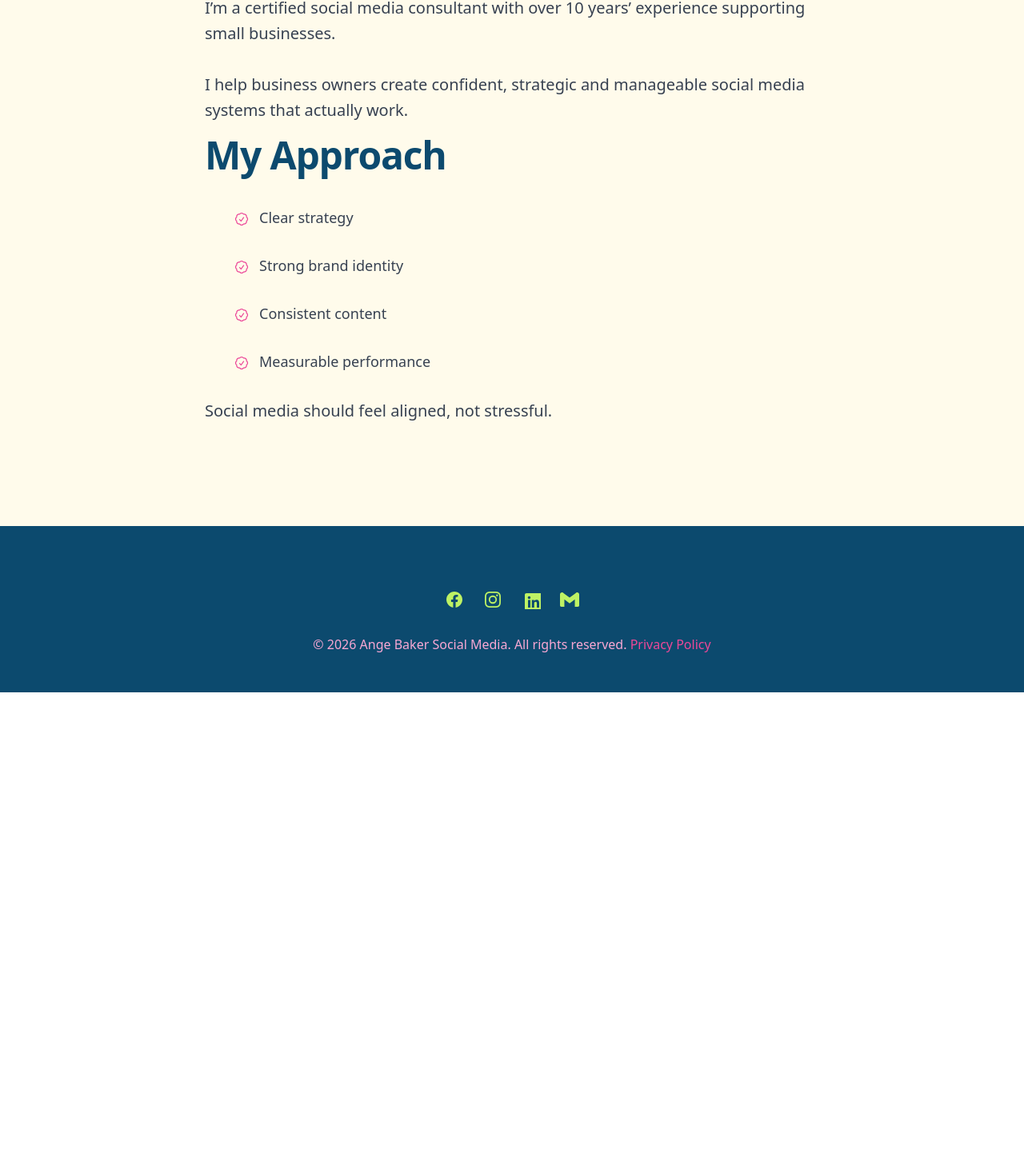
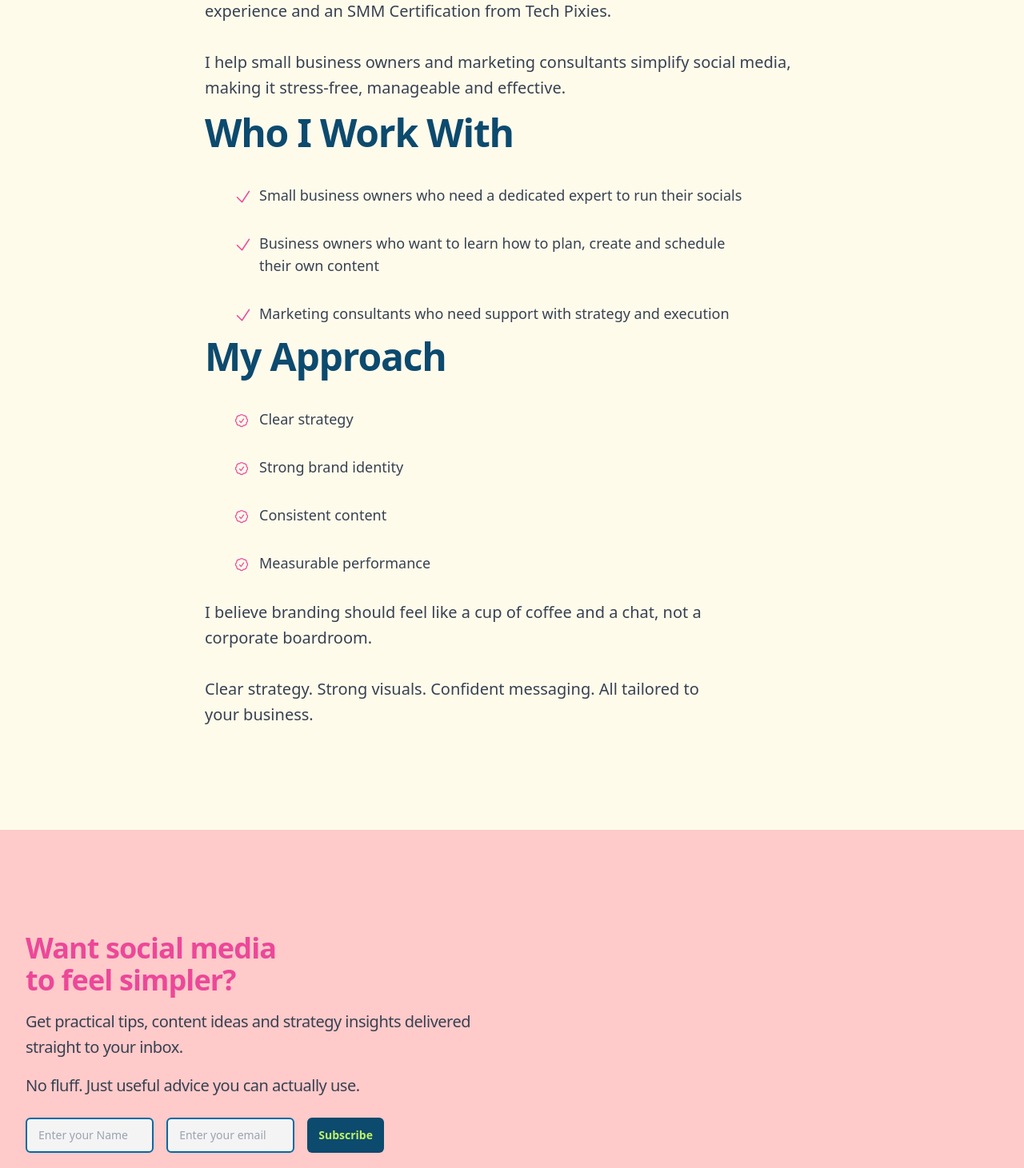
Before and after one commit to RaspiKidd/AngeBakerSM, a Nuxt app: page /about in a window 1280 px wide. Shown: the part 414-1875 px from the top of the page at 80% size. Before the commit the page ends 1280 px from the top, so only its background shows below. Built offline with nearby package versions, Linux system fonts and the light colour scheme.

Commit message:
feat: update content and styling across multiple pages, add newsletter form component

```diff
--- a/components/Header.vue
+++ b/components/Header.vue
@@ -63,7 +63,7 @@
                   </div>
                 </div>-->
                 <div class="-mr-2">
-                  <button type="button" @click="isOpen = !isOpen" class="bg-sky-200 rounded-md p-2 inline-flex items-center justify-center text-gray-400 hover:text-gray-500 hover:bg-gray-100 focus:outline-none focus:ring-2 focus:ring-inset focus:ring-indigo-500">
+                  <button type="button" @click="isOpen = !isOpen" class="bg-pink-500 rounded-md p-2 inline-flex items-center justify-center text-gray-400 hover:text-gray-500 hover:bg-gray-100 focus:outline-none focus:ring-2 focus:ring-inset focus:ring-indigo-500">
                     <span class="sr-only">Open menu</span>
                     <svg class="h-6 w-6" xmlns="http://www.w3.org/2000/svg" fill="none" viewBox="0 0 24 24" stroke="currentColor" aria-hidden="true">
                       <path stroke-linecap="round" stroke-linejoin="round" stroke-width="2" d="M4 6h16M4 12h16M4 18h16" />
@@ -79,7 +79,7 @@
                     leave-to-class="opacity-0 scale-95"
                   >
                     <div v-show="isOpen" class="origin-top-right absolute right-0 mt-2 w-56 rounded-md shadow-lg">
-                      <div class="rounded-md bg-gray-200 shadow-xs">
+                      <div class="rounded-md bg-sky-900 shadow-xs">
                         <div class="mt-6">
                           <nav class="grid gap-y-8">
                             <NuxtLink to="/services" class="text-base font-medium text-lime-500 hover:text-lime-300 focus:outline-none focus:ring-2 focus:ring-offset-2 focus:ring-red-500 p-3">
--- /dev/null
+++ b/components/newsletter-form.vue
@@ -0,0 +1,47 @@
+<template>
+  <div class="bg-red-200 py-16 sm:py-24 lg:py-32">
+    <div class=" mx-auto max-w-7xl sm:px-6 lg:px-8">
+        <h2 class="max-w-xl text-3xl font-semibold tracking-tight text-balance text-pink-500 sm:text-4xl lg:col-span-7">
+            Want social media to feel simpler?
+        </h2>
+        <p class="mt-4 max-w-xl tracking-tight text-balance text-lg font-medium text-pretty text-gray-700 sm:text-xl/8 lg:col-span-7">
+            Get practical tips, content ideas and strategy insights delivered straight
+            to your inbox.
+      </p>
+      <p class=" mt-4 max-w-xl tracking-tight text-balance text-lg font-medium text-pretty text-gray-700 sm:text-xl/8 lg:col-span-7">
+            No fluff. Just useful advice you can actually use.
+      </p>
+
+      <form class="mt-4 w-full max-w-md lg:col-span-5 lg:pt-2" name="Newsletter" method="POST" netlify>
+        <input type="hidden" name="form-name" value="Newsletter" />
+        <div class="flex gap-x-4">
+            <label for="name" class="sr-only">
+                Name
+            </label>
+            <input id="name" name="name" type="text" autocomplete="name" required class="min-w-0 flex-auto rounded-md bg-zinc-100 border-2 px-3.5 py-2 text-base text-gray-900 outline-1 -outline-offset-1 border-sky-700 outline-violet-300 placeholder:text-gray-400 focus:outline-2 focus:-outline-offset-2 focus:outline-violet-600 sm:text-sm/6" placeholder="Enter your Name" />
+            <label for="email-address" class="sr-only">
+                Email address
+            </label>
+            <input id="email-address" name="email" type="email" autocomplete="email" required class="min-w-0 flex-auto rounded-md bg-zinc-100 border-2 px-3.5 py-2 text-base text-gray-900 outline-1 -outline-offset-1 border-sky-700 outline-violet-300 placeholder:text-gray-400 focus:outline-2 focus:-outline-offset-2 focus:outline-violet-600 sm:text-sm/6" placeholder="Enter your email" />
+            <button type="submit" class="flex-none rounded-md bg-sky-900 px-3.5 py-2.5 text-sm font-semibold text-lime-300 shadow-xs hover:bg-sky-700 focus-visible:outline-2 focus-visible:outline-offset-2 focus-visible:outline-sky-600">
+                Subscribe
+            </button>
+        </div>
+        <div class="mt-4">
+            <input type="checkbox" id="checkbox" v-model="checked" required />
+            <label for="checkbox"> We care about your data. Accept our
+                 <a href= "/Privacy-Policy.pdf" class="text-gray-900 font-medium hover:text-sky-700" target="_blank">
+                    Privacy Policy.
+                </a>
+                {{ }}
+            </label>
+          </div>
+
+      </form>
+    </div>
+  </div>
+</template>
+
+<script setup>
+    const checked = ref(false)
+</script>
--- a/pages/about.vue
+++ b/pages/about.vue
@@ -3,14 +3,46 @@
   <div class="bg-amber-50 px-6 py-32 lg:px-8">
     <div class="mx-auto max-w-3xl text-base/7 text-gray-700">
       <h1 class="text-4xl font-semibold tracking-tight text-pink-500 sm:text-6xl">
-        About Ange Baker, Social Media Consultant
+        Hello, I’m Ange
       </h1>
       <p class="mt-8 text-lg font-medium text-pretty text-gray-700 sm:text-xl/8">
-        I’m a certified social media consultant with over 10 years’ experience supporting small businesses.
+        I’m a certified social media consultant with over 10 years’ experience supporting small businesses.I’m a
+        passionate social media manager with 10 years of experience and an SMM Certification from Tech Pixies.
       </p>
       <p class="mt-8 text-lg font-medium text-pretty text-gray-700 sm:text-xl/8">
-        I help business owners create confident, strategic and manageable social media systems that actually work.
+        I help small business owners and marketing consultants simplify social media, making it stress-free,
+        manageable and effective.
       </p>
+      <h2 class="mt-4 text-3xl font-semibold tracking-tight text-sky-900 sm:text-5xl">
+        Who I Work With
+      </h2>
+      <div class="mt-10 max-w-2xl text-gray-600">
+        <dl class="mt-10 max-w-xl space-y-8 text-base leading-7 lg:max-w-none">
+          <div class="relative ml-8 pl-9 text-lg">
+            <dt class="inline text-gray-700">
+              <svg xmlns="http://www.w3.org/2000/svg" fill="none" viewBox="0 0 24 24" stroke-width="1.5" stroke="currentColor" class="size-8 absolute left-1 top-1 h-6 w-6 text-pink-500">
+                <path stroke-linecap="round" stroke-linejoin="round" d="m4.5 12.75 6 6 9-13.5" />
+              </svg>
+              Small business owners who need a dedicated expert to run their socials
+            </dt>
+          </div>
+          <div class="relative ml-8 pl-9 text-lg">
+            <dt class="inline text-gray-700">
+              <svg xmlns="http://www.w3.org/2000/svg" fill="none" viewBox="0 0 24 24" stroke-width="1.5" stroke="currentColor" class="size-8 absolute left-1 top-1 h-6 w-6 text-pink-500">
+                <path stroke-linecap="round" stroke-linejoin="round" d="m4.5 12.75 6 6 9-13.5" />
+              </svg>
+              Business owners who want to learn how to plan, create and schedule their own content
+            </dt>
+          </div>
+          <div class="relative ml-8 pl-9 text-lg">
+            <dt class="inline text-gray-700">
+              <svg xmlns="http://www.w3.org/2000/svg" fill="none" viewBox="0 0 24 24" stroke-width="1.5" stroke="currentColor" class="size-8 absolute left-1 top-1 h-6 w-6 text-pink-500">
+                <path stroke-linecap="round" stroke-linejoin="round" d="m4.5 12.75 6 6 9-13.5" />
+              </svg>
+              Marketing consultants who need support with strategy and execution
+            </dt>
+          </div>
+        </dl>
       <h2 class="mt-4 text-3xl font-semibold tracking-tight text-sky-900 sm:text-5xl">
         My Approach
       </h2>
@@ -54,11 +86,16 @@
           </div>
         </dl>
         <p class="mt-8 text-lg font-medium text-pretty text-gray-700 sm:text-xl/8">
-          Social media should feel aligned, not stressful.
+          I believe branding should feel like a cup of coffee and a chat, not a corporate boardroom.
+        </p>
+        <p class="mt-8 text-lg font-medium text-pretty text-gray-700 sm:text-xl/8">
+          Clear strategy. Strong visuals. Confident messaging. All tailored to your business.
         </p>
       </div>
     </div>
   </div>
+  </div>
+  <newsletter-form />
   <Footer />
 </template>
 
--- a/pages/contact.vue
+++ b/pages/contact.vue
@@ -6,6 +6,7 @@
       <p class="mt-8 text-lg font-medium text-pretty text-gray-500 sm:text-xl/8">Anim aute id magna aliqua ad ad non deserunt sunt. Qui irure qui lorem cupidatat commodo. Elit sunt amet fugiat veniam occaecat fugiat.</p>
     </div>
   </div>
+  <newsletter-form />
   <Footer />
 </template>
 
--- a/pages/index.vue
+++ b/pages/index.vue
@@ -13,7 +13,7 @@
                 Social Media Consultant for Small Business Owners
               </h1>
               <h3 class="text-2xl font-semibold tracking-tight text-white sm:text-3xl">
-                Social Media Consultant for Small Business Owners
+                Helping you tell your story, engage your audience and grow your business
               </h3>
               <p class="mt-8 text-lg font-semibold text-pretty text-white sm:text-xl/8">
                 I help small business owners and marketing consultants simplify their social media strategy, stay
@@ -36,7 +36,7 @@
                       stroke-width="2" stroke="currentColor" class="absolute left-1 top-1 h-6 w-5 text-lime-300">
                       <path stroke-linecap="round" stroke-linejoin="round" d="M9 12.75 11.25 15 15 9.75M21 12c0 1.268-.63 2.39-1.593 3.068a3.745 3.745 0 0 1-1.043 3.296 3.745 3.745 0 0 1-3.296 1.043A3.745 3.745 0 0 1 12 21c-1.268 0-2.39-.63-3.068-1.593a3.746 3.746 0 0 1-3.296-1.043 3.745 3.745 0 0 1-1.043-3.296A3.745 3.745 0 0 1 3 12c0-1.268.63-2.39 1.593-3.068a3.745 3.745 0 0 1 1.043-3.296 3.746 3.746 0 0 1 3.296-1.043A3.746 3.746 0 0 1 12 3c1.268 0 2.39.63 3.068 1.593a3.746 3.746 0 0 1 3.296 1.043 3.746 3.746 0 0 1 1.043 3.296A3.745 3.745 0 0 1 21 12Z" />
                     </svg>
-                  Inconsistent posting
+                  Struggling to stay consistent
                 </dt>
               </div>
               <div class="relative ml-8 pl-9 text-lg">
@@ -45,7 +45,7 @@
                     stroke-width="2" stroke="currentColor" class="absolute left-1 top-1 h-6 w-5 text-lime-300">
                     <path stroke-linecap="round" stroke-linejoin="round" d="M9 12.75 11.25 15 15 9.75M21 12c0 1.268-.63 2.39-1.593 3.068a3.745 3.745 0 0 1-1.043 3.296 3.745 3.745 0 0 1-3.296 1.043A3.745 3.745 0 0 1 12 21c-1.268 0-2.39-.63-3.068-1.593a3.746 3.746 0 0 1-3.296-1.043 3.745 3.745 0 0 1-1.043-3.296A3.745 3.745 0 0 1 3 12c0-1.268.63-2.39 1.593-3.068a3.745 3.745 0 0 1 1.043-3.296 3.746 3.746 0 0 1 3.296-1.043A3.746 3.746 0 0 1 12 3c1.268 0 2.39.63 3.068 1.593a3.746 3.746 0 0 1 3.296 1.043 3.746 3.746 0 0 1 1.043 3.296A3.745 3.745 0 0 1 21 12Z" />
                   </svg>
-                  Confusing algorithm updates
+                  Confused by constant algorithm changes
                 </dt>
               </div>
               <div class="relative ml-8 pl-9 text-lg">
@@ -54,7 +54,7 @@
                     stroke-width="2" stroke="currentColor" class="absolute left-1 top-1 h-6 w-5 text-lime-300">
                     <path stroke-linecap="round" stroke-linejoin="round" d="M9 12.75 11.25 15 15 9.75M21 12c0 1.268-.63 2.39-1.593 3.068a3.745 3.745 0 0 1-1.043 3.296 3.745 3.745 0 0 1-3.296 1.043A3.745 3.745 0 0 1 12 21c-1.268 0-2.39-.63-3.068-1.593a3.746 3.746 0 0 1-3.296-1.043 3.745 3.745 0 0 1-1.043-3.296A3.745 3.745 0 0 1 3 12c0-1.268.63-2.39 1.593-3.068a3.745 3.745 0 0 1 1.043-3.296 3.746 3.746 0 0 1 3.296-1.043A3.746 3.746 0 0 1 12 3c1.268 0 2.39.63 3.068 1.593a3.746 3.746 0 0 1 3.296 1.043 3.746 3.746 0 0 1 1.043 3.296A3.745 3.745 0 0 1 21 12Z" />
                   </svg>
-                  Low engagement
+                  Not sure where to start
                 </dt>
               </div>
               <div class="relative ml-8 pl-9 text-lg">
@@ -63,7 +63,7 @@
                     stroke-width="2" stroke="currentColor" class="absolute left-1 top-1 h-6 w-5 text-lime-300">
                     <path stroke-linecap="round" stroke-linejoin="round" d="M9 12.75 11.25 15 15 9.75M21 12c0 1.268-.63 2.39-1.593 3.068a3.745 3.745 0 0 1-1.043 3.296 3.745 3.745 0 0 1-3.296 1.043A3.745 3.745 0 0 1 12 21c-1.268 0-2.39-.63-3.068-1.593a3.746 3.746 0 0 1-3.296-1.043 3.745 3.745 0 0 1-1.043-3.296A3.745 3.745 0 0 1 3 12c0-1.268.63-2.39 1.593-3.068a3.745 3.745 0 0 1 1.043-3.296 3.746 3.746 0 0 1 3.296-1.043A3.746 3.746 0 0 1 12 3c1.268 0 2.39.63 3.068 1.593a3.746 3.746 0 0 1 3.296 1.043 3.746 3.746 0 0 1 1.043 3.296A3.745 3.745 0 0 1 21 12Z" />
                   </svg>
-                  Lack of time
+                  Finding it hard to stand out
                 </dt>
               </div>
               <div class="relative ml-8 pl-9 text-lg">
@@ -72,10 +72,24 @@
                     stroke-width="2" stroke="currentColor" class="absolute left-1 top-1 h-6 w-5 text-lime-300">
                     <path stroke-linecap="round" stroke-linejoin="round" d="M9 12.75 11.25 15 15 9.75M21 12c0 1.268-.63 2.39-1.593 3.068a3.745 3.745 0 0 1-1.043 3.296 3.745 3.745 0 0 1-3.296 1.043A3.745 3.745 0 0 1 12 21c-1.268 0-2.39-.63-3.068-1.593a3.746 3.746 0 0 1-3.296-1.043 3.745 3.745 0 0 1-1.043-3.296A3.745 3.745 0 0 1 3 12c0-1.268.63-2.39 1.593-3.068a3.745 3.745 0 0 1 1.043-3.296 3.746 3.746 0 0 1 3.296-1.043A3.746 3.746 0 0 1 12 3c1.268 0 2.39.63 3.068 1.593a3.746 3.746 0 0 1 3.296 1.043 3.746 3.746 0 0 1 1.043 3.296A3.745 3.745 0 0 1 21 12Z" />
                   </svg>
-                  Not knowing where to start
+                  Lacking confidence in your content
                 </dt>
               </div>
             </dl>
+            <p class="mt-4 text-lg font-medium text-pretty text-white sm:text-xl/8">
+              Social media shouldn’t feel overwhelming. It should feel manageable and aligned with your business.
+            </p>
+            <h2 class="mt-4 text-3xl font-semibold tracking-tight text-sky-900 sm:text-5xl">
+                How I Help
+            </h2>
+            <p class="mt-4 text-lg font-medium text-pretty text-white sm:text-xl/8">
+              I help small business owners and marketing consultants simplify social media so it becomes stress-
+              free, strategic and effective.
+            </p>
+            <p class="mt-4 text-lg font-medium text-pretty text-white sm:text-xl/8">
+              Whether you need full management, mentoring, brand identity support or a strategic audit, there’s a
+              service designed around you.
+            </p>
             <!-- CTA -->
             <div class="bg-red-200 mt-4">
               <div class="py-6 sm:py-8 lg:px-4">
@@ -102,6 +116,7 @@
       </div>
     </div>
   </div>
+  <newsletter-form />
   <Footer />
 </template>
 
```
Also changed, not shown: pages/services.vue (+14 -9 lines).
